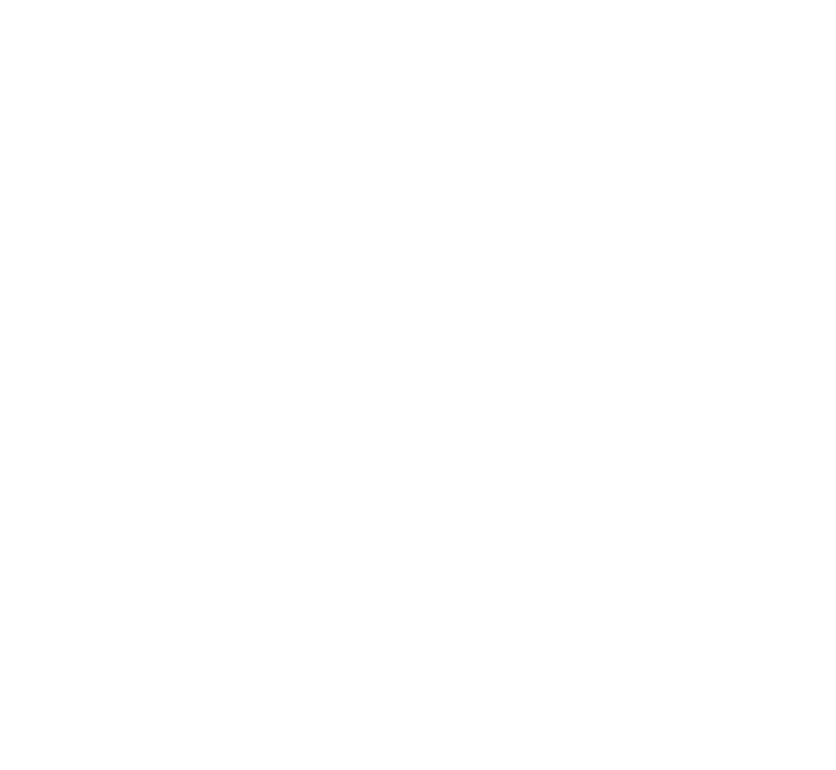
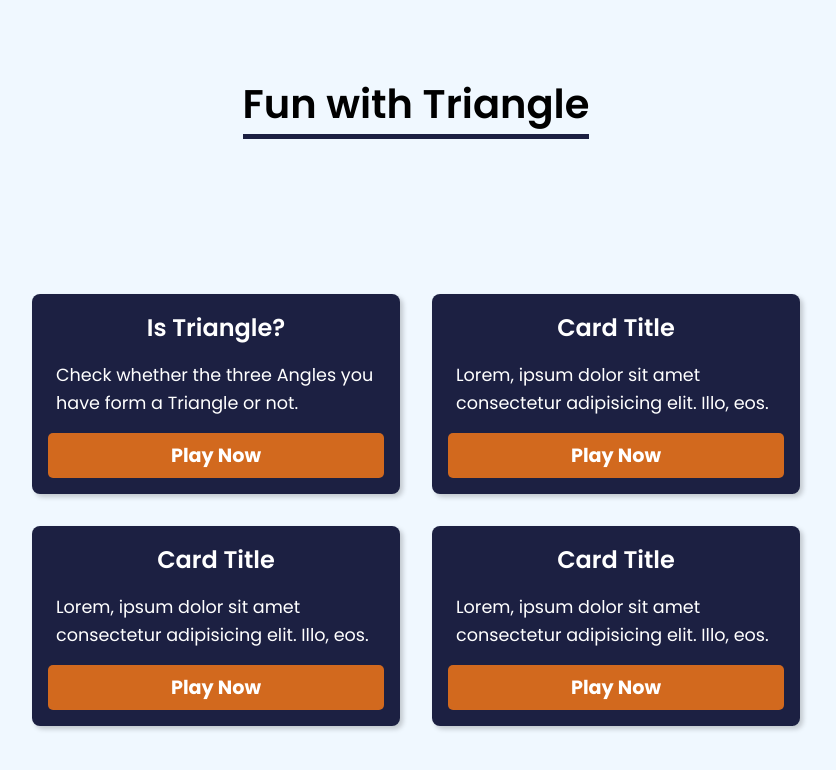
Before and after one commit to KishoreBabu420/fun-with-traingles, a plain HTML site: page index.html in a window 1280 px wide. Shown: the whole page, without its empty margins (224-1060 px from the left). Drawn offline with Linux system fonts and the light colour scheme.

Commit message:
added is-triangle

```diff
--- a/index.html
+++ b/index.html
@@ -9,6 +9,45 @@
     <link rel="stylesheet" href="./styles/style.css" />
   </head>
   <body>
+    <h1 class="title">Fun with Triangle</h1>
+    <div class="card-container">
+      <div class="card">
+        <div class="card-info">
+          <h2 class="card-title">Is Triangle?</h2>
+          <p class="card-description">
+            Check whether the three Angles you have form a Triangle or not.
+          </p>
+          <a href="#" class="btn btn-primary">Play Now</a>
+        </div>
+      </div>
+      <div class="card">
+        <div class="card-info">
+          <h2 class="card-title">Card Title</h2>
+          <p class="card-description">
+            Lorem, ipsum dolor sit amet consectetur adipisicing elit. Illo, eos.
+          </p>
+          <a href="#" class="btn btn-primary">Play Now</a>
+        </div>
+      </div>
+      <div class="card">
+        <div class="card-info">
+          <h2 class="card-title">Card Title</h2>
+          <p class="card-description">
+            Lorem, ipsum dolor sit amet consectetur adipisicing elit. Illo, eos.
+          </p>
+          <a href="#" class="btn btn-primary">Play Now</a>
+        </div>
+      </div>
+      <div class="card">
+        <div class="card-info">
+          <h2 class="card-title">Card Title</h2>
+          <p class="card-description">
+            Lorem, ipsum dolor sit amet consectetur adipisicing elit. Illo, eos.
+          </p>
+          <a href="#" class="btn btn-primary">Play Now</a>
+        </div>
+      </div>
+    </div>
     <script src="./scripts/script.js"></script>
   </body>
 </html>
--- a/styles/style.css
+++ b/styles/style.css
@@ -17,4 +17,106 @@ html {
 
 body {
   font-family: 'Poppins', sans-serif;
+  display: flex;
+  flex-direction: column;
+  justify-content: space-around;
+  align-items: center;
+  min-height: 100vh;
+  background-color: aliceblue;
 }
+
+h1,
+h2,
+h3 {
+  font-size: 1.5rem;
+  font-weight: 600;
+  margin-bottom: 0.5rem;
+}
+
+a {
+  text-decoration: none;
+  color: var(--clr-white);
+  font-size: 1rem;
+  font-weight: 500;
+}
+
+.title {
+  font-size: 2.5rem;
+  text-align: center;
+  border-bottom: 5px solid var(--clr-dark-blue);
+}
+
+.card-container {
+  width: 60%;
+  margin: 0 auto;
+  display: grid;
+  grid-template-columns: 1fr 1fr;
+  grid-template-rows: 1fr 1fr;
+  grid-gap: 2rem;
+}
+
+.card {
+  background-color: #1c2042;
+  color: var(--clr-white);
+  box-shadow: 3px 3px 5px rgba(0, 0, 0, 0.2);
+  border-radius: 8px;
+}
+.card-info {
+  padding: 1rem;
+  margin: 0 auto;
+}
+
+.card-title {
+  text-align: center;
+}
+
+.card-description {
+  font-size: 1.1rem;
+  line-height: 1.6;
+  padding: 0.5rem;
+  margin-bottom: 0.5rem;
+}
+
+.btn {
+  display: block;
+  outline: none;
+  width: 100%;
+  padding: 0.5rem;
+  background-color: chocolate;
+  border-radius: 5px;
+  font-size: 1.2rem;
+  font-weight: 700;
+  text-align: center;
+}
+
+@media (max-width: 991px) {
+  .title {
+    margin-top: 1rem;
+    font-size: 1.5rem;
+  }
+
+  .card-container {
+    width: 90%;
+    grid-template-columns: 1fr;
+    grid-template-rows: repeat(4, 1fr);
+  }
+
+  .card-description {
+    font-size: 0.9rem;
+    line-height: 1.6;
+    padding: 0;
+    margin-bottom: 0.5rem;
+  }
+}
+
+/* is-triangle */
+
+form.is-triangle {
+  width: 90%;
+  min-height: 40rem;
+  margin: auto;
+  background-color: #1c2042;
+  color: var(--clr-white);
+  box-shadow: 3px 3px 5px rgba(0, 0, 0, 0.2);
+  border-radius: 8px;
+}
```
Also changed, not shown: is-triangle.html (added, +18 -0 lines).
